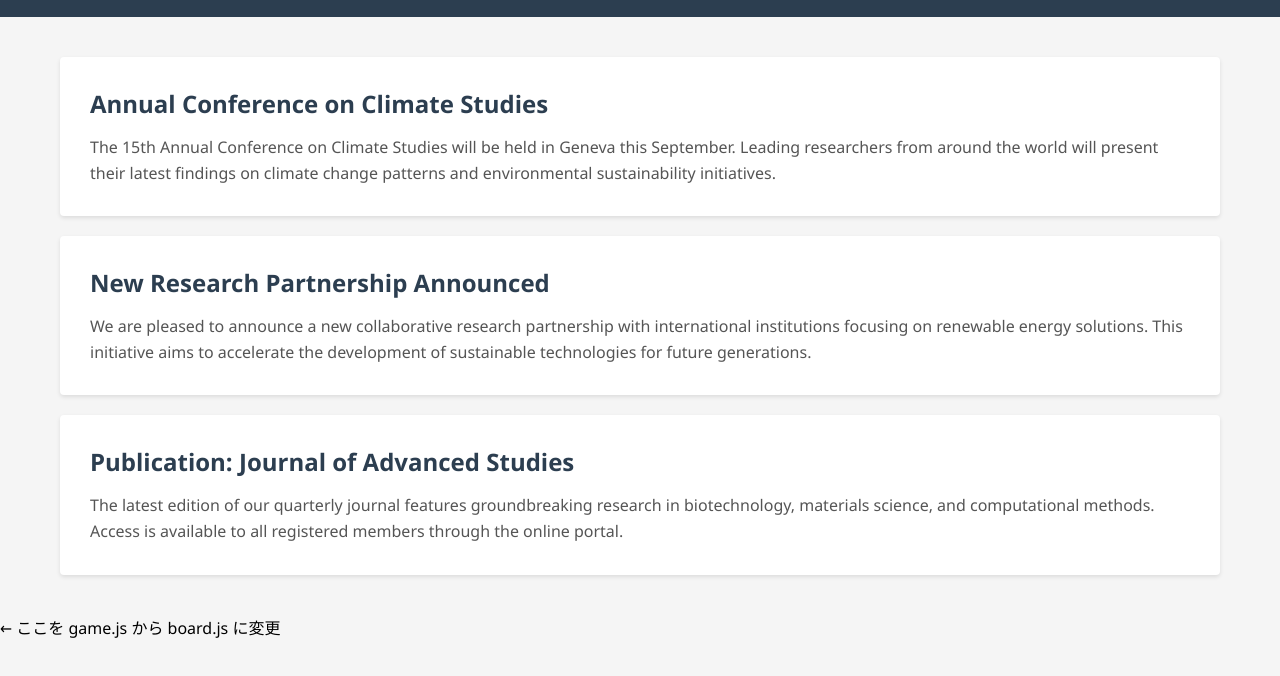
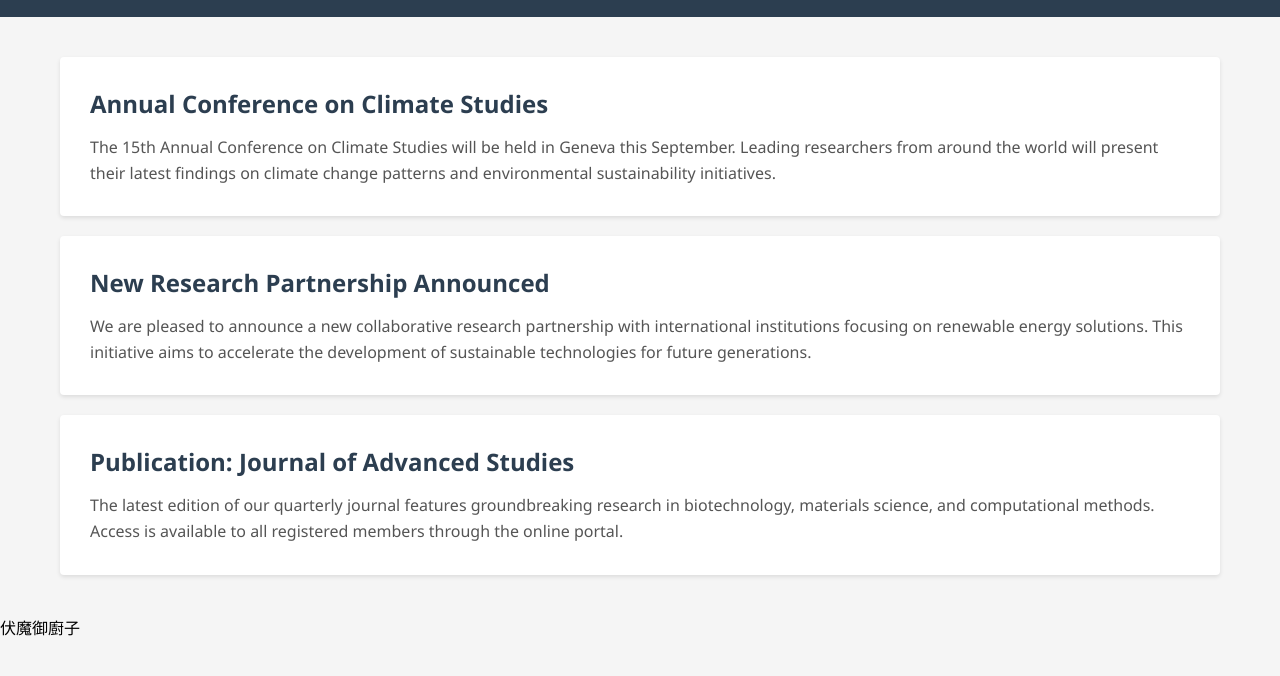
Before and after one commit to kamesann121/ose, a website: page public/index.html in a window 1280 px wide. Shown: the part 56-732 px from the top of the page. Drawn offline with nearby package versions, Linux system fonts and the light colour scheme; no server answers.

Commit message:
Update index.html

```diff
--- a/public/index.html
+++ b/public/index.html
@@ -438,6 +438,6 @@
     <script src="https://cdnjs.cloudflare.com/ajax/libs/three.js/r128/three.min.js"></script>
     <script src="https://cdn.jsdelivr.net/npm/cannon@0.6.2/build/cannon.min.js"></script>
     <script src="main.js"></script>
-    <script src="board.js"></script>  ← ここを game.js から board.js に変更
+    <script src="board.js"></script>  伏魔御廚子
 </body>
 </html>
```
